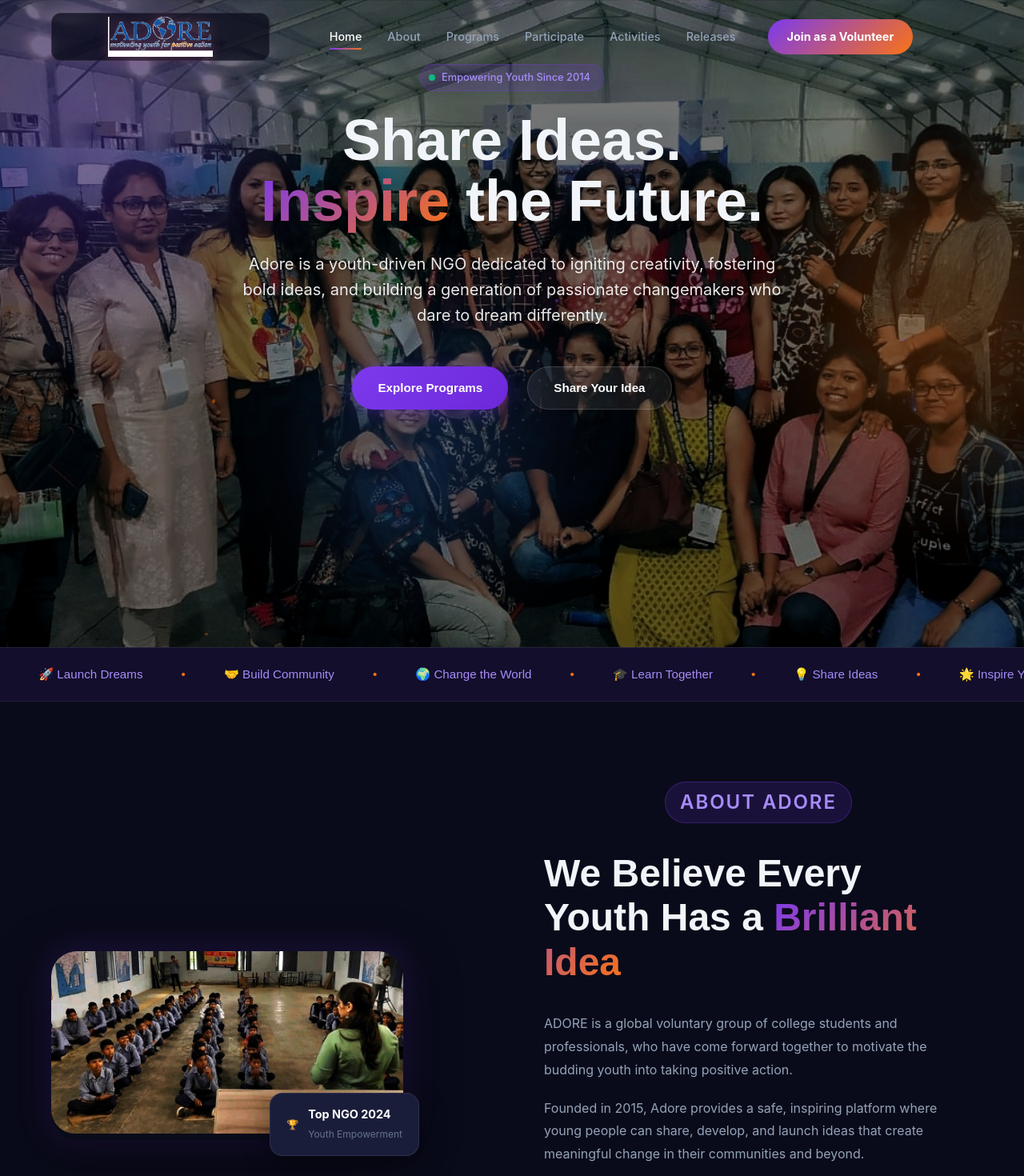
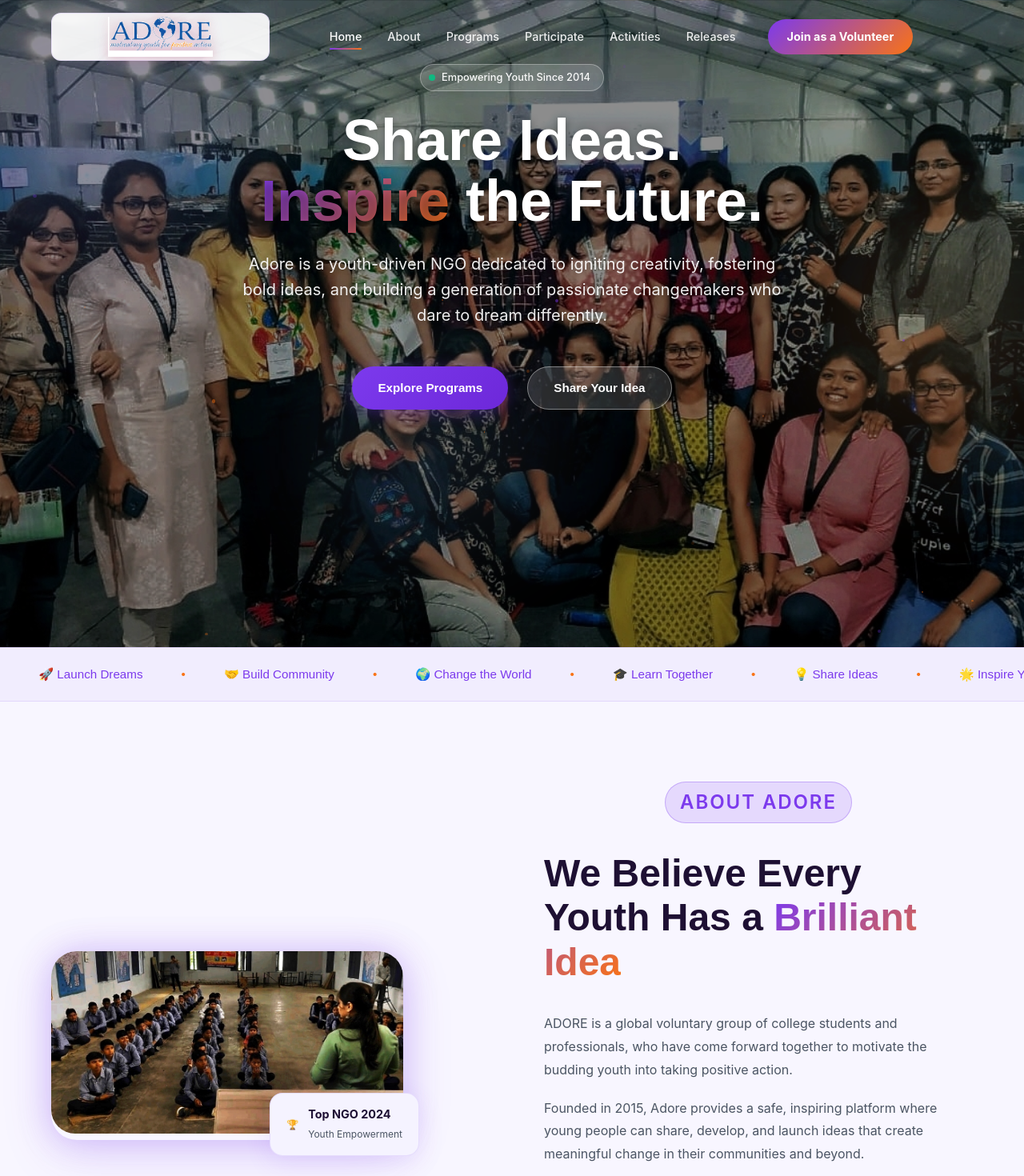
Before and after one commit to Tejeswara-git/adobe_react, a React (Vite) app: page / in a window 1280 px wide. Shown: the top 1470 px of the page at 80% size. Built offline with nearby package versions, Linux system fonts and the light colour scheme.

Commit message:
light theme

```diff
--- a/src/index.css
+++ b/src/index.css
@@ -6,23 +6,23 @@
 :root {
   --purple: #7C3AED;
   --purple-dark: #6D28D9;
-  --purple-light: #A78BFA;
+  --purple-light: #7C3AED;
   --orange: #F97316;
-  --orange-light: #FB923C;
+  --orange-light: #EA6A00;
   --blue: #3B82F6;
   --green: #10B981;
   --red: #EF4444;
 
-  --bg-dark: #0A0B1A;
-  --bg-dark2: #0F1128;
-  --bg-card: #131530;
-  --bg-card2: #1A1D3A;
-
-  --text-primary: #F1F5F9;
-  --text-secondary: #94A3B8;
-  --text-muted: #64748B;
-
-  --border: rgba(255, 255, 255, 0.08);
+  --bg-dark: #F8F6FF;
+  --bg-dark2: #F0EDFF;
+  --bg-card: #FFFFFF;
+  --bg-card2: #F5F3FF;
+
+  --text-primary: #1E1033;
+  --text-secondary: #4B5563;
+  --text-muted: #6B7280;
+
+  --border: rgba(124, 58, 237, 0.12);
   --border-hover: rgba(124, 58, 237, 0.4);
 
   --radius-sm: 8px;
@@ -30,9 +30,9 @@
   --radius-lg: 24px;
   --radius-xl: 32px;
 
-  --shadow-sm: 0 4px 16px rgba(0, 0, 0, 0.3);
-  --shadow-md: 0 8px 32px rgba(0, 0, 0, 0.4);
-  --shadow-lg: 0 16px 64px rgba(0, 0, 0, 0.5);
+  --shadow-sm: 0 4px 16px rgba(124, 58, 237, 0.08);
+  --shadow-md: 0 8px 32px rgba(124, 58, 237, 0.12);
+  --shadow-lg: 0 16px 64px rgba(124, 58, 237, 0.16);
   --shadow-glow: 0 0 40px rgba(124, 58, 237, 0.25);
 
   --transition: 0.3s cubic-bezier(0.4, 0, 0.2, 1);
@@ -98,7 +98,7 @@
 }
 
 .gradient-text-light {
-  background: linear-gradient(135deg, #C4B5FD, #FED7AA);
+  background: linear-gradient(135deg, var(--purple), var(--orange));
   -webkit-background-clip: text;
   -webkit-text-fill-color: transparent;
   background-clip: text;
@@ -136,21 +136,21 @@
   align-items: center;
   gap: 8px;
   padding: 14px 32px;
-  background: rgba(255, 255, 255, 0.08);
+  background: rgba(255, 255, 255, 0.15);
   color: white;
   border-radius: 100px;
   font-weight: 600;
   font-size: 0.95rem;
-  border: 1px solid rgba(255, 255, 255, 0.15);
+  border: 1px solid rgba(255, 255, 255, 0.4);
   transition: var(--transition);
   backdrop-filter: blur(10px);
   font-family: 'Outfit', sans-serif;
 }
 
 .btn-secondary:hover {
-  background: rgba(255, 255, 255, 0.15);
+  background: rgba(255, 255, 255, 0.25);
   transform: translateY(-3px);
-  border-color: rgba(255, 255, 255, 0.3);
+  border-color: rgba(255, 255, 255, 0.6);
 }
 
 
@@ -181,9 +181,9 @@
 }
 
 .section-tag.light {
-  background: rgba(255, 255, 255, 0.1);
-  color: rgba(255, 255, 255, 0.8);
-  border-color: rgba(255, 255, 255, 0.2);
+  background: rgba(124, 58, 237, 0.1);
+  color: var(--purple);
+  border-color: rgba(124, 58, 237, 0.25);
 }
 
 .section-title {
@@ -193,7 +193,7 @@
 }
 
 .section-title.light {
-  color: white;
+  color: var(--text-primary);
 }
 
 .section-subtitle {
@@ -204,7 +204,7 @@
 }
 
 .section-subtitle.light {
-  color: rgba(255, 255, 255, 0.7);
+  color: var(--text-secondary);
 }
 
 /* ============================================================
@@ -221,11 +221,20 @@
 }
 
 .navbar.scrolled {
-  background: rgba(10, 11, 26, 0.9);
+  background: rgba(248, 246, 255, 0.95);
   backdrop-filter: blur(20px);
   border-bottom: 1px solid var(--border);
   padding: 10px 0;
-  box-shadow: 0 4px 20px rgba(0, 0, 0, 0.3);
+  box-shadow: 0 4px 20px rgba(124, 58, 237, 0.1);
+}
+
+.navbar.scrolled .nav-link {
+  color: var(--text-secondary);
+}
+
+.navbar.scrolled .nav-link:hover,
+.navbar.scrolled .nav-link.active {
+  color: var(--purple);
 }
 
 .nav-container {
@@ -246,7 +255,7 @@
 
 .navbar .nav-logo,
 .footer-brand .nav-logo {
-  background: rgba(10, 11, 26, 0.75);
+  background: rgba(255, 255, 255, 0.92);
   border: 1px solid var(--border);
   border-radius: 12px;
   padding: 4px 8px;
@@ -291,7 +300,7 @@
 .nav-link {
   font-size: 0.9rem;
   font-weight: 500;
-  color: var(--text-secondary);
+  color: rgba(255, 255, 255, 0.9);
   transition: var(--transition);
   position: relative;
 }
@@ -377,6 +386,10 @@
   transition: var(--transition);
 }
 
+.navbar.scrolled .hamburger span {
+  background: var(--purple);
+}
+
 /* ============================================================
    HERO SECTION
    ============================================================ */
@@ -404,14 +417,14 @@
   position: absolute;
   border-radius: 50%;
   filter: blur(80px);
-  opacity: 0.35;
+  opacity: 0.18;
   animation: blobFloat 8s ease-in-out infinite;
 }
 
 .blob-1 {
   width: 500px;
   height: 500px;
-  background: radial-gradient(circle, var(--purple), transparent);
+  background: radial-gradient(circle, #A78BFA, transparent);
   top: -100px;
   left: -150px;
   animation-delay: 0s;
@@ -420,7 +433,7 @@
 .blob-2 {
   width: 400px;
   height: 400px;
-  background: radial-gradient(circle, var(--orange), transparent);
+  background: radial-gradient(circle, #FDBA74, transparent);
   top: 200px;
   right: -100px;
   animation-delay: 3s;
@@ -429,7 +442,7 @@
 .blob-3 {
   width: 300px;
   height: 300px;
-  background: radial-gradient(circle, var(--blue), transparent);
+  background: radial-gradient(circle, #93C5FD, transparent);
   bottom: 100px;
   left: 30%;
   animation-delay: 6s;
@@ -438,19 +451,19 @@
 .blob-4 {
   width: 600px;
   height: 600px;
-  background: radial-gradient(circle, var(--purple-dark), transparent);
+  background: radial-gradient(circle, #C4B5FD, transparent);
   top: -200px;
   right: -200px;
-  opacity: 0.25;
+  opacity: 0.15;
 }
 
 .blob-5 {
   width: 400px;
   height: 400px;
-  background: radial-gradient(circle, var(--orange), transparent);
+  background: radial-gradient(circle, #FED7AA, transparent);
   bottom: -100px;
   left: -100px;
-  opacity: 0.2;
+  opacity: 0.15;
 }
 
 @keyframes blobFloat {
@@ -484,12 +497,12 @@
   align-items: center;
   gap: 8px;
   padding: 6px 16px 6px 10px;
-  background: rgba(124, 58, 237, 0.15);
-  border: 1px solid rgba(124, 58, 237, 0.3);
+  background: rgba(255, 255, 255, 0.15);
+  border: 1px solid rgba(255, 255, 255, 0.3);
   border-radius: 100px;
   font-size: 0.8rem;
   font-weight: 500;
-  color: var(--purple-light);
+  color: rgba(255, 255, 255, 0.95);
   margin-bottom: 1.5rem;
   animation: fadeInUp 0.6s ease both;
 }
@@ -520,15 +533,17 @@
   line-height: 1.05;
   margin-bottom: 1.5rem;
   animation: fadeInUp 0.6s 0.1s ease both;
+  color: white;
+  text-shadow: 0 2px 12px rgba(0,0,0,0.4);
 }
 
 .hero-subtitle {
   font-size: 1.25rem;
-  color: rgba(255, 255, 255, 0.9);
+  color: rgba(255, 255, 255, 0.92);
   max-width: 700px;
   margin: 0 auto 3rem;
   animation: fadeInUp 0.6s 0.2s ease both;
-  text-shadow: 0 2px 4px rgba(0, 0, 0, 0.3);
+  text-shadow: 0 1px 8px rgba(0,0,0,0.3);
 }
 
 .hero-actions {
@@ -545,12 +560,13 @@
   align-items: center;
   justify-content: center;
   gap: 0;
-  background: rgba(255, 255, 255, 0.08);
-  border: 1px solid rgba(255, 255, 255, 0.1);
+  background: rgba(255, 255, 255, 0.85);
+  border: 1px solid rgba(124, 58, 237, 0.15);
   border-radius: var(--radius-xl);
   padding: 1.5rem 2.5rem;
   backdrop-filter: blur(15px);
   animation: fadeInUp 0.6s 0.4s ease both;
+  box-shadow: var(--shadow-sm);
   margin: 0 auto;
   max-width: fit-content;
 }
@@ -627,8 +643,8 @@
   align-items: center;
   gap: 10px;
   padding: 12px 16px;
-  background: rgba(255, 255, 255, 0.06);
-  border: 1px solid rgba(255, 255, 255, 0.12);
+  background: rgba(255, 255, 255, 0.92);
+  border: 1px solid rgba(124, 58, 237, 0.15);
   border-radius: var(--radius-md);
   backdrop-filter: blur(20px);
   box-shadow: var(--shadow-md);
@@ -648,7 +664,7 @@
 
 .fc-text strong {
   font-size: 0.85rem;
-  color: white;
+  color: var(--text-primary);
 }
 
 .fc-text span {
@@ -721,9 +737,9 @@
    ============================================================ */
 .marquee-section {
   padding: 20px 0;
-  background: rgba(124, 58, 237, 0.08);
-  border-top: 1px solid var(--border);
-  border-bottom: 1px solid var(--border);
+  background: rgba(124, 58, 237, 0.05);
+  border-top: 1px solid rgba(124, 58, 237, 0.12);
+  border-bottom: 1px solid rgba(124, 58, 237, 0.12);
   overflow: hidden;
 }
 
@@ -804,12 +820,12 @@
 .about-badge-float strong {
   display: block;
   font-size: 0.9rem;
-  color: white;
+  color: var(--text-primary);
 }
 
 .about-badge-float span {
   font-size: 0.75rem;
-  color: var(--text-muted);
+  color: var(--text-secondary);
 }
 
 .about-content {
@@ -892,7 +908,7 @@
 }
 
 .program-card.featured {
-  background: linear-gradient(135deg, rgba(124, 58, 237, 0.15), rgba(249, 115, 22, 0.1));
+  background: linear-gradient(135deg, rgba(124, 58, 237, 0.07), rgba(249, 115, 22, 0.05));
   border-color: rgba(124, 58, 237, 0.35);
 }
 
@@ -916,7 +932,7 @@
 .program-card h3 {
   font-size: 1.15rem;
   margin-bottom: 0.75rem;
-  color: white;
+  color: var(--text-primary);
 }
 
 .program-card p {
@@ -934,8 +950,8 @@
 
 .prog-meta span {
   font-size: 0.78rem;
-  color: var(--text-muted);
-  background: rgba(255, 255, 255, 0.05);
+  color: var(--text-secondary);
+  background: rgba(124, 58, 237, 0.06);
   border-radius: 100px;
   padding: 4px 12px;
 }
@@ -944,14 +960,14 @@
   display: inline-flex;
   align-items: center;
   gap: 6px;
-  color: var(--purple-light);
+  color: var(--purple);
   font-weight: 600;
   font-size: 0.88rem;
   transition: var(--transition);
 }
 
 .prog-link:hover {
-  color: white;
+  color: var(--purple-dark);
   gap: 10px;
 }
 
@@ -999,7 +1015,7 @@
 .idea-card h4 {
   font-size: 1.1rem;
   margin-bottom: 0.75rem;
-  color: white;
+  color: var(--text-primary);
 }
 
 .idea-card>p {
@@ -1033,13 +1049,13 @@
 .idea-author strong {
   display: block;
   font-size: 0.9rem;
-  color: white;
+  color: var(--text-primary);
 }
 
 .idea-author span {
   display: block;
   font-size: 0.75rem;
-  color: var(--text-muted);
+  color: var(--text-secondary);
 }
 
 .idea-tags {
@@ -1050,8 +1066,8 @@
 
 .tag {
   padding: 3px 12px;
-  background: rgba(255, 255, 255, 0.06);
-  border: 1px solid var(--border);
+  background: rgba(124, 58, 237, 0.06);
+  border: 1px solid rgba(124, 58, 237, 0.15);
   border-radius: 100px;
   font-size: 0.75rem;
   color: var(--text-secondary);
@@ -1065,8 +1081,8 @@
 .ideas-cta-box {
   text-align: center;
   padding: 3rem;
-  background: linear-gradient(135deg, rgba(124, 58, 237, 0.15), rgba(249, 115, 22, 0.1));
-  border: 1px solid rgba(124, 58, 237, 0.3);
+  background: linear-gradient(135deg, rgba(124, 58, 237, 0.07), rgba(249, 115, 22, 0.05));
+  border: 1px solid rgba(124, 58, 237, 0.2);
   border-radius: var(--radius-xl);
   max-width: 580px;
   width: 100%;
@@ -1075,6 +1091,7 @@
 .ideas-cta-box h3 {
   font-size: 1.8rem;
   margin-bottom: 0.75rem;
+  color: var(--text-primary);
 }
 
 .ideas-cta-box p {
@@ -1087,7 +1104,7 @@
    ============================================================ */
 .impact {
   padding: 100px 0;
-  background: linear-gradient(135deg, #0A0320, #12052A, #1A0A0A);
+  background: linear-gradient(135deg, #F3EEFF, #FFF0E8, #EEF2FF);
   position: relative;
   overflow: hidden;
 }
@@ -1108,16 +1125,17 @@
 .impact-card {
   text-align: center;
   padding: 2.5rem 1.5rem;
-  background: rgba(255, 255, 255, 0.04);
-  border: 1px solid rgba(255, 255, 255, 0.1);
+  background: rgba(255, 255, 255, 0.8);
+  border: 1px solid rgba(124, 58, 237, 0.12);
   border-radius: var(--radius-lg);
   transition: var(--transition);
   backdrop-filter: blur(10px);
+  box-shadow: var(--shadow-sm);
 }
 
 .impact-card:hover {
   transform: translateY(-8px);
-  background: rgba(255, 255, 255, 0.07);
+  background: rgba(255, 255, 255, 0.97);
   border-color: rgba(124, 58, 237, 0.35);
   box-shadow: var(--shadow-glow);
 }
@@ -1131,7 +1149,7 @@
   font-family: 'Outfit', sans-serif;
   font-size: 3rem;
   font-weight: 900;
-  background: linear-gradient(135deg, #C4B5FD, #FED7AA);
+  background: linear-gradient(135deg, var(--purple), var(--orange));
   -webkit-background-clip: text;
   -webkit-text-fill-color: transparent;
   background-clip: text;
@@ -1140,7 +1158,7 @@
 }
 
 .impact-label {
-  color: rgba(255, 255, 255, 0.6);
+  color: var(--text-secondary);
   font-size: 0.9rem;
 }
 
@@ -1158,12 +1176,13 @@
 .testimonial-card {
   position: absolute;
   inset: 0;
-  background: rgba(255, 255, 255, 0.04);
-  border: 1px solid rgba(255, 255, 255, 0.1);
+  background: rgba(255, 255, 255, 0.9);
+  border: 1px solid rgba(124, 58, 237, 0.15);
   border-radius: var(--radius-xl);
   padding: 2.5rem;
   display: none;
   backdrop-filter: blur(10px);
+  box-shadow: var(--shadow-sm);
 }
 
 .testimonial-card.active {
@@ -1180,7 +1199,7 @@
 }
 
 .testimonial-card p {
-  color: rgba(255, 255, 255, 0.8);
+  color: var(--text-secondary);
   font-size: 1.05rem;
   line-height: 1.8;
   margin-bottom: 1.5rem;
@@ -1209,12 +1228,12 @@
 .testi-author strong {
   display: block;
   font-size: 0.9rem;
-  color: white;
+  color: var(--text-primary);
 }
 
 .testi-author span {
   font-size: 0.8rem;
-  color: rgba(255, 255, 255, 0.5);
+  color: var(--text-secondary);
 }
 
 .testi-dots {
@@ -1228,13 +1247,13 @@
   width: 10px;
   height: 10px;
   border-radius: 50%;
-  background: rgba(255, 255, 255, 0.2);
+  background: rgba(124, 58, 237, 0.2);
   transition: var(--transition);
   cursor: pointer;
 }
 
 .testi-dot.active {
-  background: var(--purple-light);
+  background: var(--purple);
   transform: scale(1.3);
 }
 
@@ -1278,14 +1297,14 @@
 
 .team-card h4 {
   font-size: 1rem;
-  color: white;
+  color: var(--text-primary);
   margin-bottom: 0.3rem;
 }
 
 .team-role {
   display: block;
   font-size: 0.78rem;
-  color: var(--purple-light);
+  color: var(--purple);
   font-weight: 500;
   margin-bottom: 0.8rem;
 }
@@ -1306,8 +1325,8 @@
 .social-btn {
   width: 32px;
   height: 32px;
-  background: rgba(255, 255, 255, 0.06);
-  border: 1px solid var(--border);
+  background: rgba(124, 58, 237, 0.06);
+  border: 1px solid rgba(124, 58, 237, 0.15);
   border-radius: var(--radius-sm);
   display: flex;
   align-items: center;
@@ -1371,7 +1390,7 @@
 .contact-item strong {
   display: block;
   font-size: 0.85rem;
-  color: white;
+  color: var(--text-primary);
   margin-bottom: 2px;
 }
 
@@ -1389,8 +1408,8 @@
 .social-icon {
   width: 42px;
   height: 42px;
-  background: var(--bg-card);
-  border: 1px solid var(--border);
+  background: rgba(255, 255, 255, 0.8);
+  border: 1px solid rgba(124, 58, 237, 0.15);
   border-radius: var(--radius-sm);
   display: flex;
   align-items: center;
@@ -1437,10 +1456,10 @@
 .form-group select,
 .form-group textarea {
   padding: 12px 16px;
-  background: var(--bg-card2);
-  border: 1px solid var(--border);
+  background: #FAFAFA;
+  border: 1px solid rgba(124, 58, 237, 0.15);
   border-radius: var(--radius-md);
-  color: white;
+  color: var(--text-primary);
   font-size: 0.9rem;
   font-family: 'Inter', sans-serif;
   transition: var(--transition);
@@ -1459,7 +1478,8 @@
 }
 
 .form-group select option {
-  background: var(--bg-card2);
+  background: #FFFFFF;
+  color: var(--text-primary);
 }
 
 .form-group textarea {
@@ -1469,7 +1489,7 @@
 
 .form-group input::placeholder,
 .form-group textarea::placeholder {
-  color: var(--text-muted);
+  color: #9CA3AF;
 }
 
 .form-success {
@@ -1488,8 +1508,8 @@
    FOOTER
    ============================================================ */
 .footer {
-  background: #06071A;
-  border-top: 1px solid var(--border);
+  background: #F0EDFF;
+  border-top: 1px solid rgba(124, 58, 237, 0.15);
   padding: 60px 0 0;
 }
 
@@ -1522,7 +1542,7 @@
 .footer-links-group h5 {
   font-size: 0.85rem;
   font-weight: 600;
-  color: var(--purple-light);
+  color: var(--purple);
   text-transform: uppercase;
   letter-spacing: 0.08em;
   margin-bottom: 1.2rem;
@@ -1541,14 +1561,14 @@
 }
 
 .footer-links-group ul a:hover {
-  color: white;
+  color: var(--purple);
   padding-left: 4px;
 }
 
 .footer-newsletter {
   display: flex;
-  background: var(--bg-card);
-  border: 1px solid var(--border);
+  background: rgba(255, 255, 255, 0.8);
+  border: 1px solid rgba(124, 58, 237, 0.2);
   border-radius: 100px;
   overflow: hidden;
 }
@@ -1559,7 +1579,7 @@
   background: transparent;
   border: none;
   outline: none;
-  color: white;
+  color: var(--text-primary);
   font-size: 0.85rem;
   font-family: 'Inter', sans-serif;
 }
@@ -1605,12 +1625,12 @@
 
 .footer-bottom-links a {
   font-size: 0.8rem;
-  color: var(--text-muted);
+  color: var(--text-secondary);
   transition: var(--transition);
 }
 
 .footer-bottom-links a:hover {
-  color: white;
+  color: var(--purple);
 }
 
 /* ============================================================
@@ -1776,7 +1796,7 @@
     top: 70px;
     left: 0;
     right: 0;
-    background: rgba(10, 11, 26, 0.98);
+    background: rgba(248, 246, 255, 0.98);
     backdrop-filter: blur(20px);
     flex-direction: column;
     padding: 2rem;
@@ -1876,8 +1896,8 @@
   inset: 0;
   background-size: cover;
   background-position: center;
-  filter: brightness(0.45);
-  background-image: linear-gradient(rgba(0, 0, 0, 0.3), rgba(0, 0, 0, 0.3));
+  filter: brightness(0.55);
+  background-image: linear-gradient(rgba(0, 0, 0, 0.2), rgba(0, 0, 0, 0.2));
   opacity: 0;
   transition: opacity 1.5s ease-in-out;
   z-index: -1;
```
Also changed, not shown: 2 other files (tests, documents, lock files or other folders).
